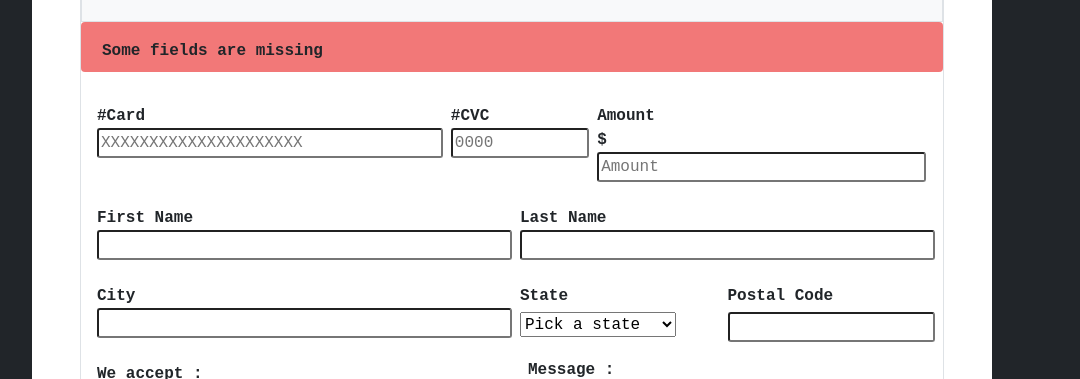
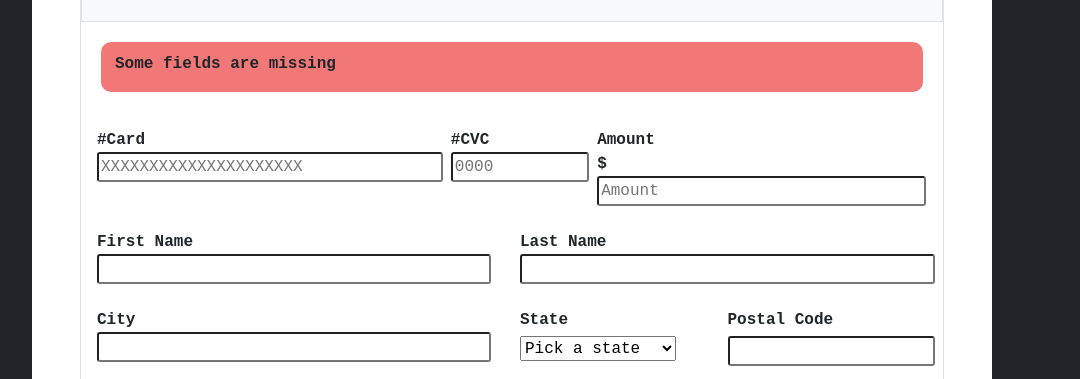
Before and after one commit to AdrianRios2527/HTML5FORM-AdrianRiosRuiz25, a plain HTML site: page index.html in a window 1280 px wide. Shown: the part 155-534 px from the top of the page, without its empty margins (128-1208 px from the left). Drawn offline with nearby package versions, Linux system fonts and the light colour scheme.

Commit message:
First commit

```diff
--- a/index.html
+++ b/index.html
@@ -18,7 +18,7 @@
             <h2>Payment form example</h2>
         </div>
 
-        <div class="alert  he">
+        <div class="alerta  he">
             <p>Some fields are missing</p>
         </div>
         <form action="payment">
@@ -43,10 +43,10 @@
                         <! – Formulario Izquierda –>
                             <div class="form-left w-50">
                                 <fieldset>First Name</fieldset>
-                                <input class="w-100 mb-4" type="text" name="name" id="input-fname" required />
+                                <input class="w-90 mb-4" type="text" name="name" id="input-fname" required />
                                 <br />
                                 <fieldset>City</fieldset>
-                                <input class="w-100 mb-4" type="text" name="Adress" id="input-adress" required />
+                                <input class="w-90 mb-4" type="text" name="Adress" id="input-adress" required />
                                 <br />
                                 <fieldset>We accept :</fieldset>
                                 <p class=" p bg-secondary w-50">
--- a/style.css
+++ b/style.css
@@ -35,3 +35,9 @@ span{
 .p{
     margin-top: 40px;
 }
+
+.alerta{
+    border-radius: 10px;
+    margin: 20px;
+    padding: 10px;
+}
```
